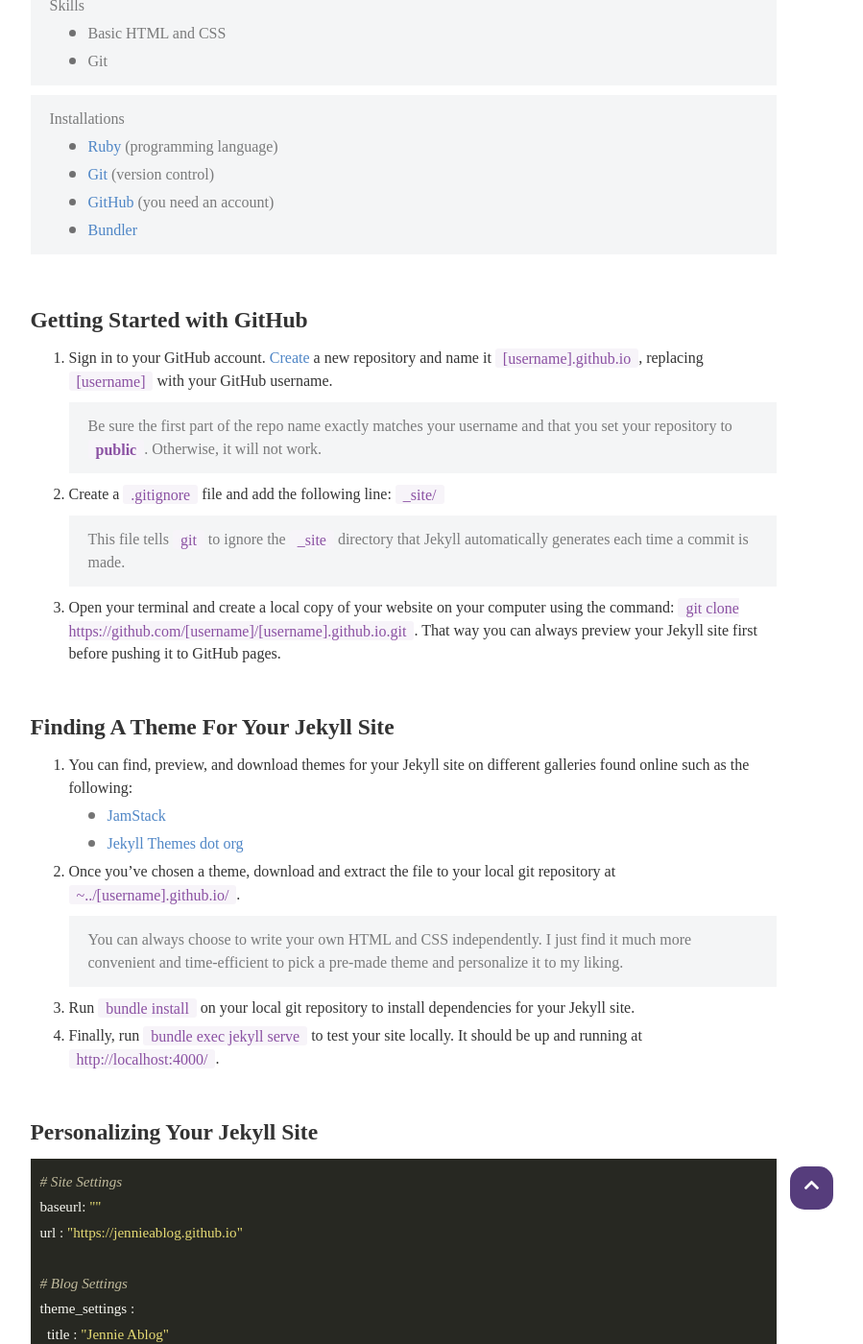
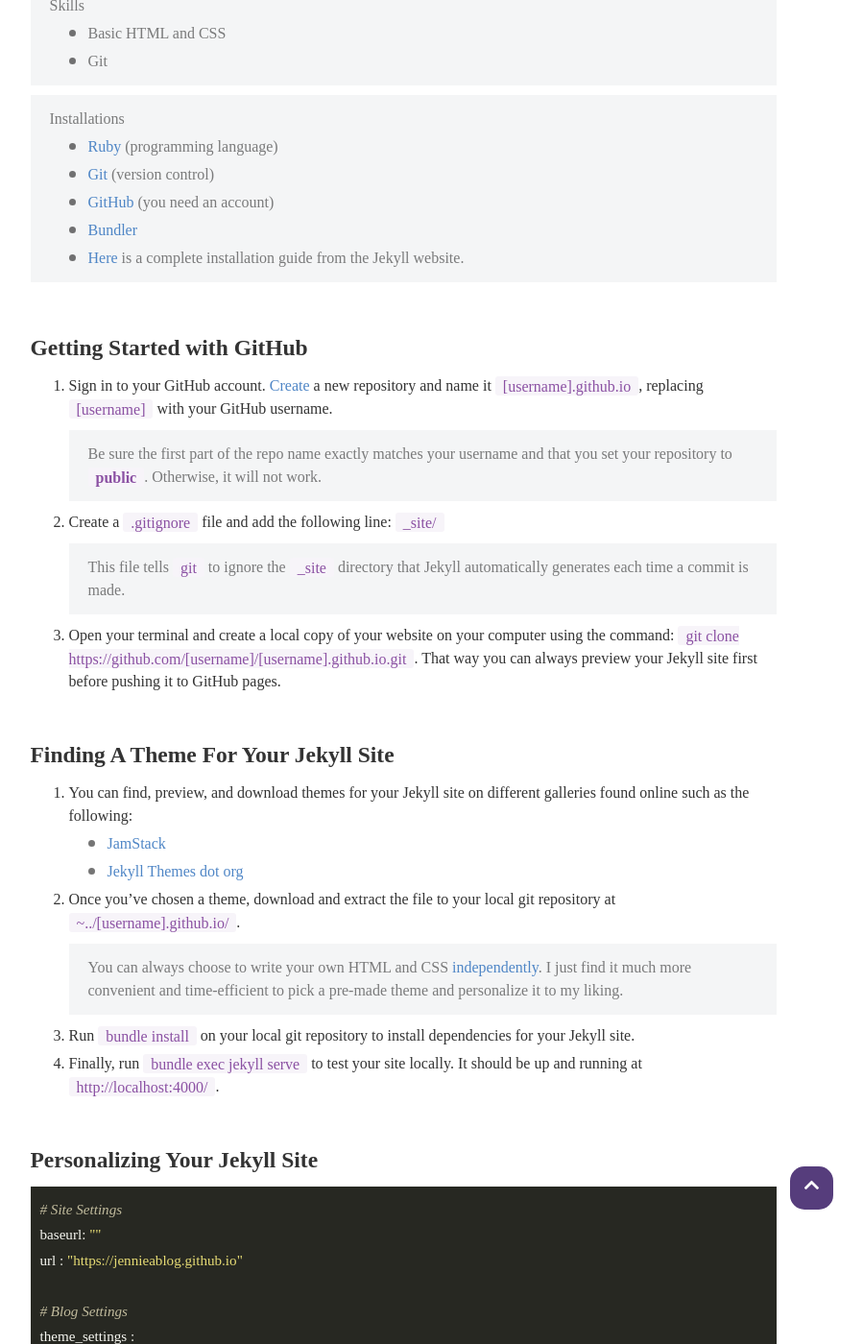
Before and after one commit to jennieablog/jennieablog.github.io, a Jekyll site: the page built from _posts/2020-05-25-a-blog-is-born.md, in a window 1280 px wide and 1400 px high, scrolled down 926 px. Shown: the whole window at 96% size, without its empty margins (220-1119 px from the left). Built offline with Jekyll 4.4.1, drawn with Linux system fonts in a browser that asks for light colours; nearby versions of some CDN libraries; some web fonts are replaced; part of the change alters nothing that is shown; some of the changed text lies outside the part shown.

Commit message:
added links to jekyll docs in blogpost1

```diff
--- a/_includes/footer.html
+++ b/_includes/footer.html
@@ -1,6 +1,6 @@
 <footer>
   <div class="footer">
-    Copyright © 2019
+    Copyright © 2020
     <a href="https://github.com/jennieablog">Jennie Ablog</a>.
     Powered by Jekyll with
     <a href="https://github.com/naye0ng/Grape-Theme">Grape Theme</a>.
--- a/_posts/2020-05-25-a-blog-is-born.md
+++ b/_posts/2020-05-25-a-blog-is-born.md
@@ -22,6 +22,7 @@ comments : True
 - <a href="https://git-scm.com/">Git</a> (version control)
 - <a href="https://github.com/">GitHub</a> (you need an account)
 - <a href="https://bundler.io/">Bundler</a>
+- <a href="https://jekyllrb.com/docs/installation/macos/#install-command-line-tools">Here</a> is a complete installation guide from the Jekyll website.
 
 <br>
 
@@ -44,7 +45,7 @@ comments : True
 	- [Jekyll Themes dot org](https://jekyllthemes.org)
 <br>
 2. Once you've chosen a theme, download and extract the file to your local git repository at `~../[username].github.io/`.
-	> You can always choose to write your own HTML and CSS independently. I just find it much more convenient and time-efficient to pick a pre-made theme and personalize it to my liking.
+	> You can always choose to write your own HTML and CSS [independently](https://jekyllrb.com/tutorials/convert-site-to-jekyll/). I just find it much more convenient and time-efficient to pick a pre-made theme and personalize it to my liking.
 <br>
 3. Run `bundle install` on your local git repository to install dependencies for your Jekyll site.
 <br>
```
